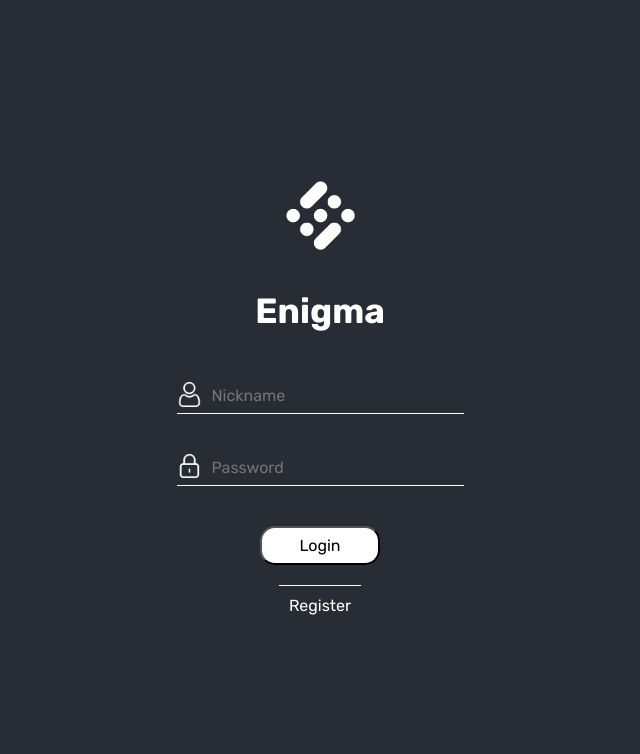
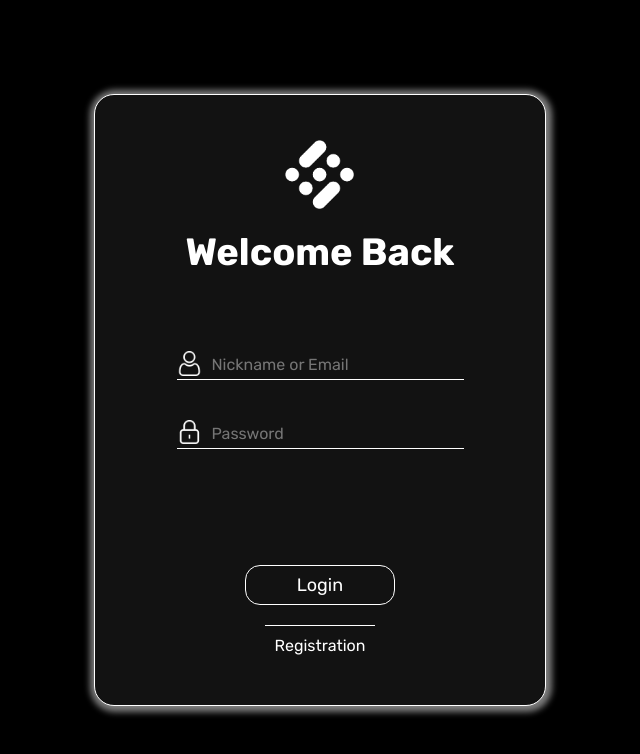
Before and after one commit to Nikidzawa/Enigma, a React (Create React App) app in the folder frontend/react-app/: page /#/login in a window 1280 px wide. Shown: the top 754 px of the page, without its empty margins (320-960 px from the left). Built offline with nearby package versions, Linux system fonts and the light colour scheme.

Commit message:
Новый дизайн для страниц авторизации

```diff
--- a/frontend/react-app/src/App.js
+++ b/frontend/react-app/src/App.js
@@ -1,12 +1,14 @@
 import {HashRouter, Routes, Route, Navigate} from "react-router-dom";
-import Login from "./pages/Login";
+import Login from "./pages/authentication/Login";
 import Main from "./pages/main/Main";
 import ProtectedRoute from "./pages/protect/Protected";
+import Registration from "./pages/authentication/Registration";
 
 export default function App() {
     return (
         <HashRouter>
             <Routes>
+                <Route path="/registration" element={<Registration/>}></Route>
                 <Route path="/login" element={<Login/>} />
                 <Route path="/main" element={<ProtectedRoute><Main/></ProtectedRoute>} />
                 <Route path="/*" element={<Navigate to="/login" />} />
--- a/frontend/react-app/src/index.css
+++ b/frontend/react-app/src/index.css
@@ -2,7 +2,7 @@
 
 body {
   margin: 0;
-  background-color: #282c34;
+  background-color: #000000;
   color: white;
   font-family: Rubik, Poppins, sans-serif;
   -webkit-font-smoothing: antialiased;
--- a/frontend/react-app/src/pages/Login.jsx
+++ b/frontend/react-app/src/pages/authentication/Login.jsx
@@ -1,27 +1,44 @@
 import styled from "styled-components";
-import Logo from "../img/img.png"
-import User from "../img/user.png"
-import Lock from "../img/lock.png"
+import Logo from "../../img/img.png"
+import User from "../../img/user.png"
+import Lock from "../../img/lock.png"
 import {useNavigate} from "react-router-dom";
 import {useState} from "react";
-import UserApi from "../api/UserApi";
-import CurrentUserController from "../store/CurrentUserController";
+import UserApi from "../../api/UserApi";
+import CurrentUserController from "../../store/CurrentUserController";
 
 
 const MainComponent = styled.main`
     min-height: 100vh;
     display: flex;
+    align-items: center;
+    justify-content: center;
+    color: white;
+`
+
+const Window = styled.div`
+    position: relative;
+    display: flex;
     flex-direction: column;
     align-items: center;
     justify-content: center;
-    color: white;
     gap: 40px;
+    width: calc(300px + 20vw);
+    height: calc(450px + 20vh);
+    max-width: 450px;
+    max-height: 650px;
+    border: 1px solid white;
+    box-shadow: 1px 1px 6px 5px rgba(250, 250, 250, 0.5);
+    border-radius: 20px;
+    background-color: #121212;
 `
 
 const Title = styled.div`
-    font-size: 35px;
+    font-size: 38px;
     padding-bottom: 10px;
     font-weight: bold;
+    font-family: Rubik;
+    margin-bottom: 40px;
 `
 
 const Image = styled.img`
@@ -37,10 +54,14 @@ const TextAndInput = styled.div`
 `
 
 const Button = styled.button`
-    background-color: white;
+    background-color: transparent;
+    border: 1px solid white;
+    color: white;
     padding: 8px;
-    min-width: 120px;
-    font-size: 16px;
+    margin-top: 20px;
+    min-width: 150px;
+    min-height: 40px;
+    font-size: 18px;
     border-radius: 15px;
     cursor: pointer;
     font-family: Rubik;
@@ -60,13 +81,23 @@ const Input = styled.input`
     background-repeat: no-repeat;
     background-position: left;
     padding-left: 35px;
-    padding-bottom: 5px;
-    background-position-y: 0;
+    background-position-y: ${props => props.pos};
+    padding-bottom: 2px;
     font-size: 16px;
+`
 
+const LogoAndTitle = styled.div`
+    position: absolute;
+    top: 40px;
+    display: flex;
+    flex-direction: column;
+    align-items: center;
+    gap: 20px;
 `
 
 const LoginAndRegister = styled.div`
+    position: absolute;
+    bottom: 40px;
     display: flex;
     flex-direction: column;
     align-items: center;
@@ -96,20 +127,26 @@ export default function Login () {
         }
     }
 
+    function goToRegistrationPage () {
+        navigate("/registration")
+    }
+
     return (
         <MainComponent>
+            <Window>
+                <LogoAndTitle>
                     <Image src={Logo}/>
-            <Title>Enigma</Title>
+                    <Title>Welcome Back</Title>
+                </LogoAndTitle>
+                <Input onInput={e => setNickname(e.target.value)} placeholder={"Nickname or Email"} image={User} pos={"0px"}/>
                 <TextAndInput>
-                <Input onInput={e => setNickname(e.target.value)} placeholder={"Nickname"} image={User}/>
-            </TextAndInput>
-            <TextAndInput>
-                <Input onInput={e => setPassword(e.target.value)} type={"password"} placeholder={"Password"} image={Lock}/>
+                    <Input onInput={e => setPassword(e.target.value)} type={"password"} placeholder={"Password"} image={Lock} pos={"0px"}/>
                 </TextAndInput>
                 <LoginAndRegister>
                     <Button onClick={authResponse}>Login</Button>
-                <A>Register</A>
+                    <A onClick={goToRegistrationPage}>Registration</A>
                 </LoginAndRegister>
+            </Window>
         </MainComponent>
     )
 }
--- /dev/null
+++ b/frontend/react-app/src/pages/authentication/Registration.jsx
@@ -0,0 +1,159 @@
+import styled from "styled-components";
+import Logo from "../../img/img.png"
+import User from "../../img/user.png"
+import {useNavigate} from "react-router-dom";
+import {useState} from "react";
+import UserApi from "../../api/UserApi";
+import CurrentUserController from "../../store/CurrentUserController";
+import Lock from "../../img/lock.png";
+import MailImg from "../../img/mail.png"
+
+
+const MainComponent = styled.main`
+    min-height: 100vh;
+    display: flex;
+    align-items: center;
+    justify-content: center;
+    color: white;
+`
+
+const Window = styled.div`
+    position: relative;
+    display: flex;
+    flex-direction: column;
+    align-items: center;
+    justify-content: center;
+    gap: 40px;
+    width: calc(300px + 20vw);
+    height: calc(450px + 20vh);
+    max-width: 450px;
+    max-height: 650px;
+    border: 1px solid white;
+    box-shadow: 1px 1px 6px 5px rgba(250, 250, 250, 0.5);
+    border-radius: 20px;
+    background-color: #121212;
+`
+
+const Title = styled.div`
+    font-size: 38px;
+    padding-bottom: 10px;
+    font-weight: bold;
+    font-family: Rubik;
+    margin-bottom: 40px;
+`
+
+const Image = styled.img`
+    width: calc(53px + 2vh);
+    height: calc(53px + 2vh);
+    padding-top: 5px;
+`
+
+const Button = styled.button`
+    background-color: transparent;
+    border: 1px solid white;
+    color: white;
+    padding: 8px;
+    margin-top: 20px;
+    min-width: 150px;
+    min-height: 40px;
+    font-size: 18px;
+    border-radius: 15px;
+    cursor: pointer;
+    font-family: Rubik;
+`
+
+const Input = styled.input`
+    background-color: unset;
+    border: none;
+    border-bottom: 1px solid white;
+    color: white;
+    min-width: 250px;
+    height: 25px;
+    outline: none;
+    font-family: Rubik;
+    background-image: url(${props => props.image});
+    background-size: 25px;
+    background-repeat: no-repeat;
+    background-position: left;
+    padding-left: 35px;
+    background-position-y: ${props => props.pos};
+    padding-bottom: 2px;
+    font-size: 16px;
+`
+
+const LogoAndTitle = styled.div`
+    position: absolute;
+    top: 40px;
+    display: flex;
+    flex-direction: column;
+    align-items: center;
+    gap: 20px;
+`
+
+const LoginAndRegister = styled.div`
+    position: absolute;
+    bottom: 40px;
+    display: flex;
+    flex-direction: column;
+    align-items: center;
+    gap: 20px;
+`
+
+const A = styled.a`
+    cursor: pointer;
+    border-top: 1px white solid;
+    padding: 10px;
+`
+
+const StageContainer = styled.div`
+    width: 100%;
+    height: 7px;
+    display: flex;
+    justify-content: center;
+    align-items: center;
+    gap: 10px;
+`
+
+const StageEclipse = styled.div`
+    width: 7px;
+    height: 7px;
+    border-radius: 50%;
+    background-color: ${props => props.isActive ? "#d8d8d8" : "#393939"};
+`
+
+export default function Registration () {
+    const navigate = useNavigate();
+    const [password, setPassword] = useState("");
+    const [nickname, setNickname] = useState("");
+    const [currentSection, setCurrentSection] = useState(1);
+
+    function goToLoginPage () {
+        navigate("/login")
+    }
+
+    function nextSection () {
+        setCurrentSection(currentSection + 1);
+    }
+
+    return (
+        <MainComponent>
+            <Window>
+                <LogoAndTitle>
+                    <Image src={Logo}/>
+                    <Title>Registration</Title>
+                </LogoAndTitle>
+                    <Input onInput={e => setNickname(e.target.value)} placeholder={"Enter your email"} image={MailImg} pos={"5px"}/>
+                    <Input onInput={e => setPassword(e.target.value)} type={"password"} placeholder={"Chose password"} image={Lock} pos={"0px"}/>
+                <LoginAndRegister>
+                    <StageContainer>
+                        <StageEclipse isActive={currentSection === 1}/>
+                        <StageEclipse isActive={currentSection === 2}/>
+                        <StageEclipse isActive={currentSection > 2}/>
+                    </StageContainer>
+                    <Button onClick={nextSection}>Next</Button>
+                    <A onClick={goToLoginPage}>Login</A>
+                </LoginAndRegister>
+            </Window>
+        </MainComponent>
+    )
+}
```
Also changed, not shown: frontend/react-app/src/App.css (deleted, +0 -38 lines), frontend/react-app/src/img/mail.png (added). Lines whose indentation alone changed are shown as unchanged.
